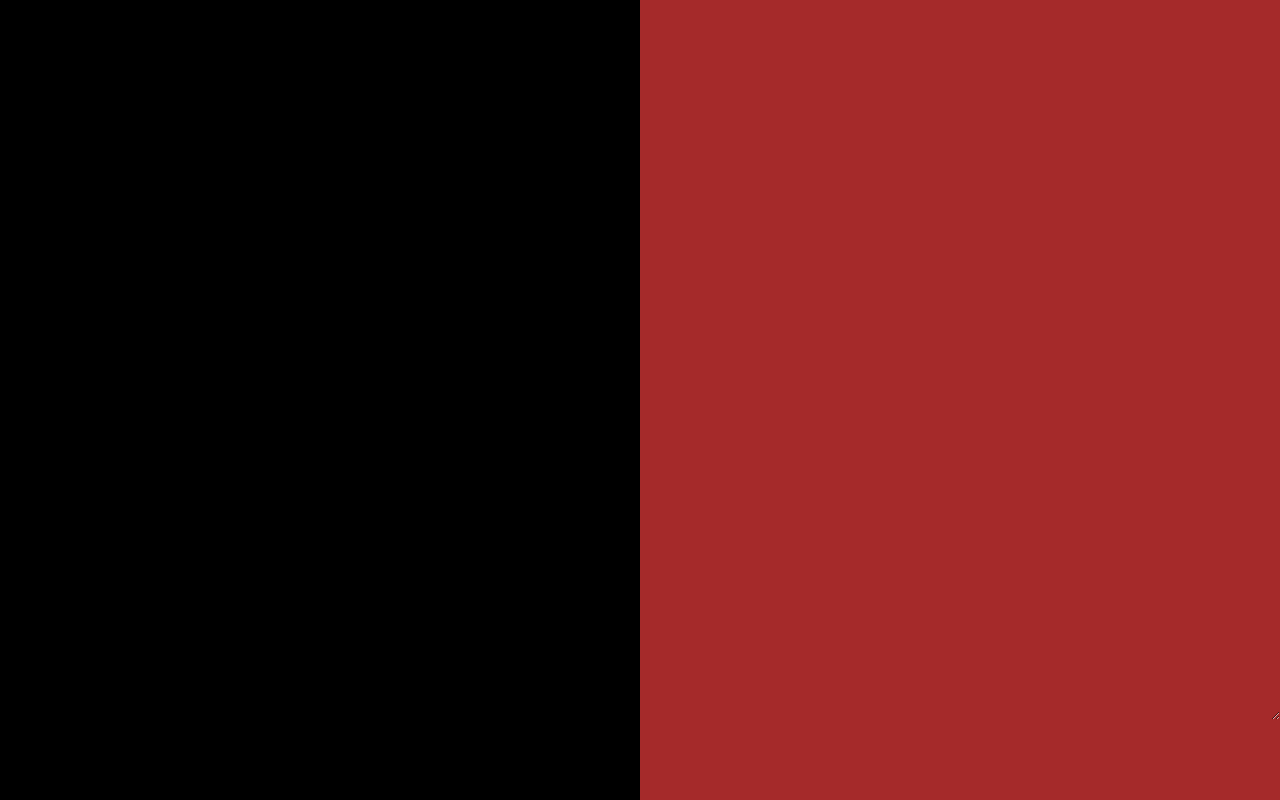
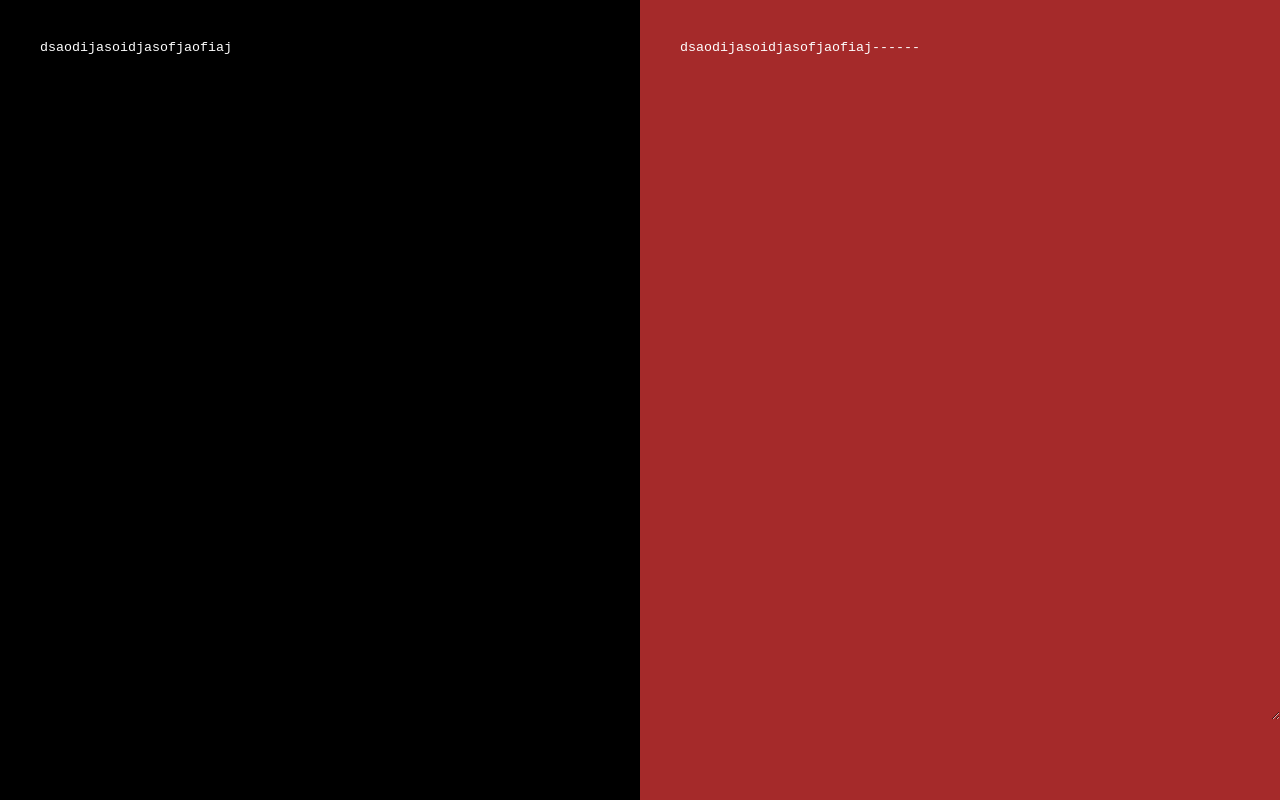
Before and after one commit to pmatarodrigues/snippet-generator, a Next.js app: page / in a window 1280 px wide. Built offline with nearby package versions, Linux system fonts and the light colour scheme.

Commit message:
feat: use app context on code containers

```diff
--- a/common/components/elements/OriginalContainer/OriginalContainer.js
+++ b/common/components/elements/OriginalContainer/OriginalContainer.js
@@ -1,13 +1,34 @@
 // REACT, STYLE, STORIES & COMPONENT
-import React from 'react';
+import React, { createContext, useContext, useReducer, useState } from 'react';
+import CodeContext from '../../../../context/state';
 import styles from './OriginalContainer.module.css';
 
 // COMPONENT: OriginalContainer
 const OriginalContainer = (props) => {
+    const { code, setCode } = useContext(CodeContext);
+
+    // Verify if any code was input into original container
+    const didUserStartTyping = () => {
+        if (code.length > 0) {
+            return true;
+        }
+        return false;
+    }
 
     return (
         <div className={styles.container}>
-            <textarea className={styles.originalInput} />
+            <textarea
+                className={styles.originalInput}
+                value={code}
+                onChange={(e) => setCode(e.target.value)}
+            />
+            {
+                didUserStartTyping() ? (
+                    <div></div>
+                ) : (
+                    <h1 className={styles.initialText}>Start typing...</h1>
+                )
+            }
         </div>
     );
 };
--- a/common/components/elements/OriginalContainer/OriginalContainer.module.css
+++ b/common/components/elements/OriginalContainer/OriginalContainer.module.css
@@ -19,6 +19,13 @@
     border: none;
     box-shadow: none;
     color: white;
+}
 
-
+.initialText {
+    width: 50%;
+    text-align: center;
+    position: absolute;
+    top: 45%;
+    z-index: 10;
+    color: white;
 }
--- a/common/components/elements/ResultContainer/ResultContainer.js
+++ b/common/components/elements/ResultContainer/ResultContainer.js
@@ -1,14 +1,23 @@
 // REACT, STYLE, STORIES & COMPONENT
-import React from 'react';
+import React, { useContext } from 'react';
 import styles from './ResultContainer.module.css';
+import CodeContext from '../../../../context/state';
+
+const generateCode = (originalCode) => {
+    return originalCode + "------";
+}
 
 // COMPONENT: ResultContainer
 const ResultContainer = (props) => {
+    const { code, setCode } = useContext(CodeContext);
+
+    // Convert user input code into the snippet
+    let resultCode = generateCode(code);
 
     // RENDER: ResultContainer
     return (
         <div className={styles.container}>
-            <textarea className={styles.result} />
+            <textarea className={styles.result} value={resultCode} />
         </div>
     );
 };
```
